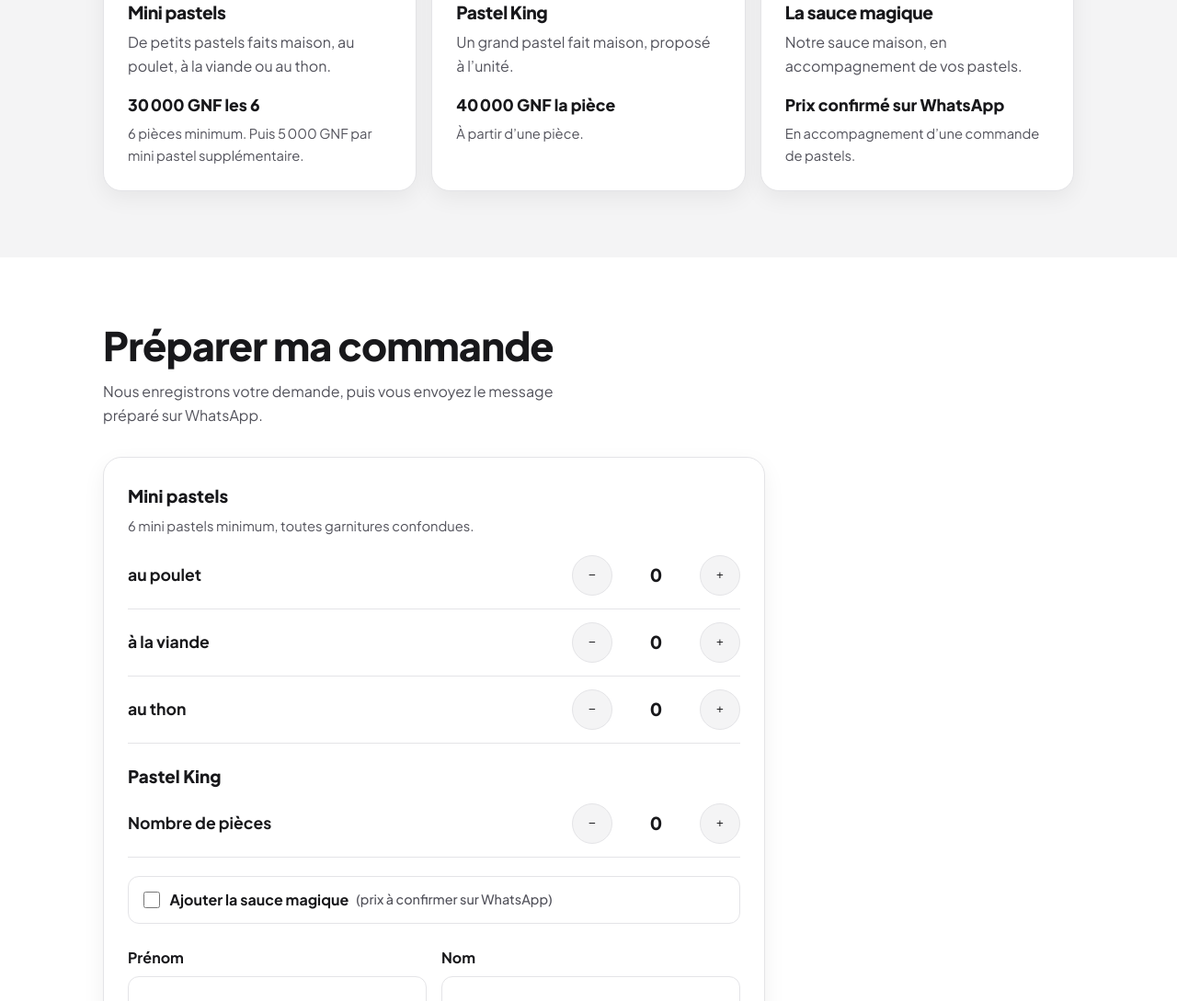
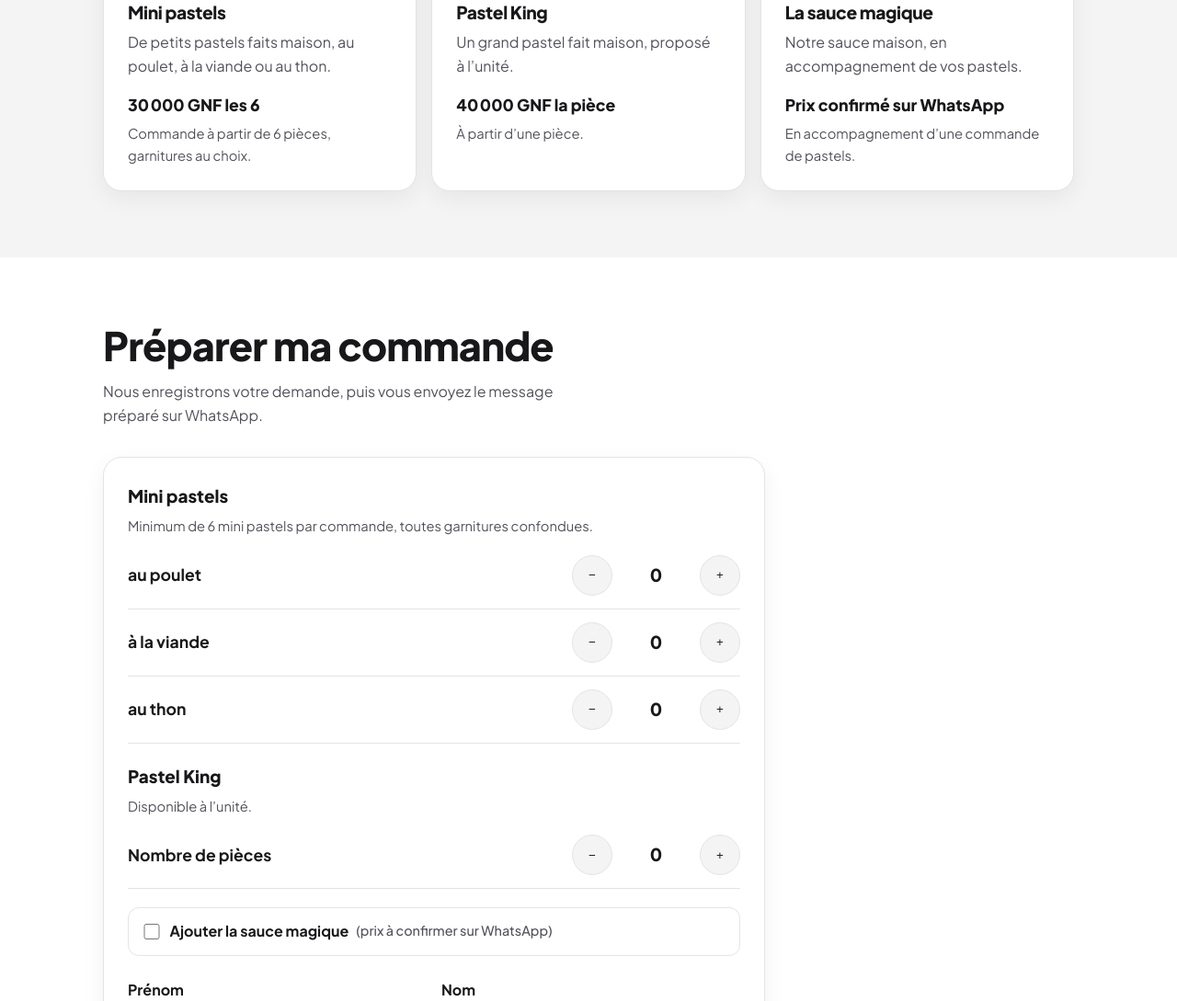
Before and after one commit to ibrahimasory-cloud/Mara-pastels, a plain HTML site: page index.html in a window 1280 px wide. Shown: the part 1629-2718 px from the top of the page at 92% size. Drawn offline with Linux system fonts and the light colour scheme; no server answers.

Commit message:
Préciser que le minimum s’applique aux mini pastels

```diff
--- a/index.html
+++ b/index.html
@@ -14,7 +14,7 @@
 <script src="content.js?v=4" defer></script>
 <script src="supabase-config.js" defer></script>
 <script src="site-data.js?v=4" defer></script>
-<script src="script.js?v=4" defer></script>
+<script src="script.js?v=5" defer></script>
 </head>
 <body class="storefront">
 <p class="preview-notice" id="preview-notice" hidden>Aperçu du brouillon administrateur</p>
@@ -79,7 +79,7 @@
 <section class="s alt" id="pastels"><div class="wrap">
 <div class="head"><h2>Nos pastels</h2><p>Mini pastels, Pastel King et sauce maison.</p></div>
 <div class="grid c3">
-<article class="card" data-product="mini"><div class="shot"><svg class="ic" aria-hidden="true"><use href="#i-chef"/></svg><img data-mara-image="product.poulet" alt="" hidden loading="lazy" decoding="async"></div><h3 data-mara-text="product.mini.title">Mini pastels</h3><p data-mara-text="product.mini.body">De petits pastels faits maison, au poulet, à la viande ou au thon.</p><p class="product-rate" data-rate="mini">30 000 GNF les 6</p><p class="product-note" data-product-note="mini">6 pièces minimum. 5 000 GNF par mini pastel supplémentaire.</p></article>
+<article class="card" data-product="mini"><div class="shot"><svg class="ic" aria-hidden="true"><use href="#i-chef"/></svg><img data-mara-image="product.poulet" alt="" hidden loading="lazy" decoding="async"></div><h3 data-mara-text="product.mini.title">Mini pastels</h3><p data-mara-text="product.mini.body">De petits pastels faits maison, au poulet, à la viande ou au thon.</p><p class="product-rate" data-rate="mini">30 000 GNF les 6</p><p class="product-note" data-product-note="mini">Commande à partir de 6 pièces, garnitures au choix.</p></article>
 <article class="card" data-product="king"><div class="shot"><svg class="ic" aria-hidden="true"><use href="#i-chef"/></svg><img data-mara-image="product.thon" alt="" hidden loading="lazy" decoding="async"></div><h3 data-mara-text="product.king.title">Pastel King</h3><p data-mara-text="product.king.body">Un grand pastel fait maison, proposé à l’unité.</p><p class="product-rate" data-rate="king">40 000 GNF la pièce</p><p class="product-note" data-product-note="king">À partir d’une pièce.</p></article>
 <article class="card" data-product="sauce"><div class="shot"><svg class="ic" aria-hidden="true"><use href="#i-chef"/></svg><img data-mara-image="product.viande" alt="" hidden loading="lazy" decoding="async"></div><h3 data-mara-text="product.sauce.title">La sauce magique</h3><p data-mara-text="product.sauce.body">Notre sauce maison, en accompagnement de vos pastels.</p><p class="product-rate" data-rate="sauce">Prix confirmé sur WhatsApp</p><p class="product-note" data-product-note="sauce">En accompagnement d’une commande de pastels.</p></article>
 </div></div></section>
@@ -90,10 +90,10 @@
 <fieldset id="order-fields">
 <legend class="sr-only">Votre commande</legend>
 <fieldset class="order-group" data-order-product="mini"><legend>Mini pastels</legend>
-<p class="order-hint" id="mini-rule">6 pièces minimum, garnitures au choix.</p>
+<p class="order-hint" id="mini-rule">Minimum de 6 mini pastels par commande, toutes garnitures confondues.</p>
 <div id="mini-quantities"></div>
 </fieldset>
-<fieldset class="order-group" data-order-product="king"><legend>Pastel King</legend><div id="king-quantities"></div></fieldset>
+<fieldset class="order-group" data-order-product="king"><legend>Pastel King</legend><p class="order-hint">Disponible à l’unité.</p><div id="king-quantities"></div></fieldset>
 <label class="order-sauce" data-order-product="sauce"><input name="sauce" type="checkbox"> Ajouter la sauce magique <span id="sauce-order-price"></span></label>
 <div class="grid c2 order-customer">
 <label class="fld">Prénom<input name="firstName" autocomplete="given-name" maxlength="80" required></label>
@@ -133,7 +133,7 @@
 <div class="faq">
 <details><summary>Comment passer commande ?</summary><p>Les demandes sont prises <span data-setting="orderHours">du lundi au vendredi</span>. Préparez la vôtre avec le formulaire, puis envoyez le message WhatsApp.</p></details>
 <details><summary>Quand mes pastels sont-ils préparés et livrés ?</summary><p>Les livraisons ont lieu <span data-setting="deliveryHours">le week-end</span>. La commande et les frais de livraison sont confirmés sur WhatsApp.</p></details>
-<details><summary>Quelle quantité minimale commander ?</summary><p id="faq-minimum">Les mini pastels se commandent par 6 au minimum. Le Pastel King se commande à l’unité.</p></details>
+<details><summary>Quelle quantité minimale commander ?</summary><p id="faq-minimum">Le minimum de 6 s’applique uniquement aux mini pastels. Vous pouvez commander un seul Pastel King.</p></details>
 <details><summary>Quelles garnitures proposez-vous ?</summary><p data-mara-text="faq.fillings">Les mini pastels sont proposés au poulet, à la viande ou au thon. Vous pouvez mélanger les garnitures dans une même commande.</p></details>
 <details><summary>Faites-vous des commandes pour des événements ?</summary><p data-mara-text="faq.events">Pour une fête, une réunion ou une réception, contactez-nous sur WhatsApp avec la date et le nombre de personnes.</p></details>
 <details><summary>Livrez-vous dans mon quartier ?</summary><p data-mara-text="faq.delivery">Indiquez votre quartier dans le formulaire. Nous confirmons la livraison et ses frais sur WhatsApp.</p></details>
--- a/script.js
+++ b/script.js
@@ -107,7 +107,7 @@ orderForm.addEventListener("submit", async (event) => {
   const quantities = selectedQuantities();
   const mini = quantities.chicken + quantities.meat + quantities.tuna;
   if (mini > 0 && mini < settings.miniMinimum) {
-    showOrderError(`Choisissez au moins ${settings.miniMinimum} mini pastels. Il vous en manque ${settings.miniMinimum - mini}.`);
+    showOrderError(`Les mini pastels se commandent à partir de ${settings.miniMinimum} pièces. Il vous en manque ${settings.miniMinimum - mini}.`);
     quantityControls[0].input.focus();
     return;
   }
@@ -207,7 +207,7 @@ function applyOrderingSettings(next, revision) {
       rate.textContent = "Indisponible";
     } else if (id === "mini") {
       rate.textContent = `${formatPrice(settings.miniPrice * settings.miniMinimum)} les ${settings.miniMinimum}`;
-      note.textContent = `${settings.miniMinimum} pièces minimum. Puis ${formatPrice(settings.miniPrice)} par mini pastel supplémentaire.`;
+      note.textContent = `Commande à partir de ${settings.miniMinimum} pièces, garnitures au choix.`;
       group.querySelector("legend").textContent = label;
     } else if (id === "king") {
       rate.textContent = `${formatPrice(settings.kingPrice)} la pièce`;
@@ -217,11 +217,11 @@ function applyOrderingSettings(next, revision) {
       rate.textContent = settings.saucePrice === null ? "Prix confirmé sur WhatsApp" : formatPrice(settings.saucePrice);
     }
   }
-  document.querySelector("#mini-rule").textContent = `${settings.miniMinimum} mini pastels minimum, toutes garnitures confondues.`;
+  document.querySelector("#mini-rule").textContent = `Minimum de ${settings.miniMinimum} mini pastels par commande, toutes garnitures confondues.`;
   document.querySelector("#sauce-order-price").textContent = settings.saucePrice === null
     ? "(prix à confirmer sur WhatsApp)" : `(${formatPrice(settings.saucePrice)})`;
   document.querySelector("#faq-minimum").textContent =
-    `Les mini pastels se commandent par ${settings.miniMinimum} au minimum. Le Pastel King se commande à l’unité.`;
+    `Le minimum de ${settings.miniMinimum} s’applique uniquement aux mini pastels. Vous pouvez commander un seul Pastel King.`;
   document.querySelectorAll("[data-setting]").forEach((entry) => {
     const text = settings[entry.dataset.setting];
     if (typeof text === "string") entry.textContent = text;
```
